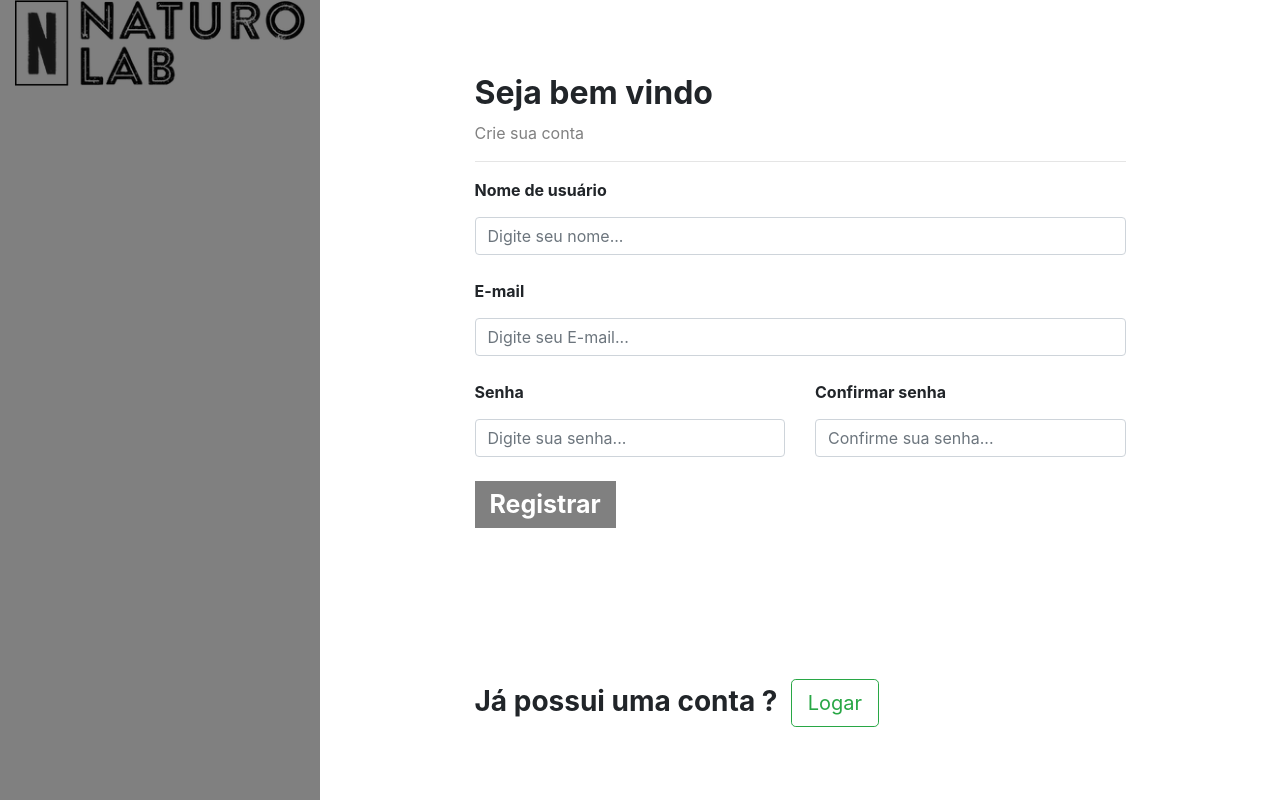
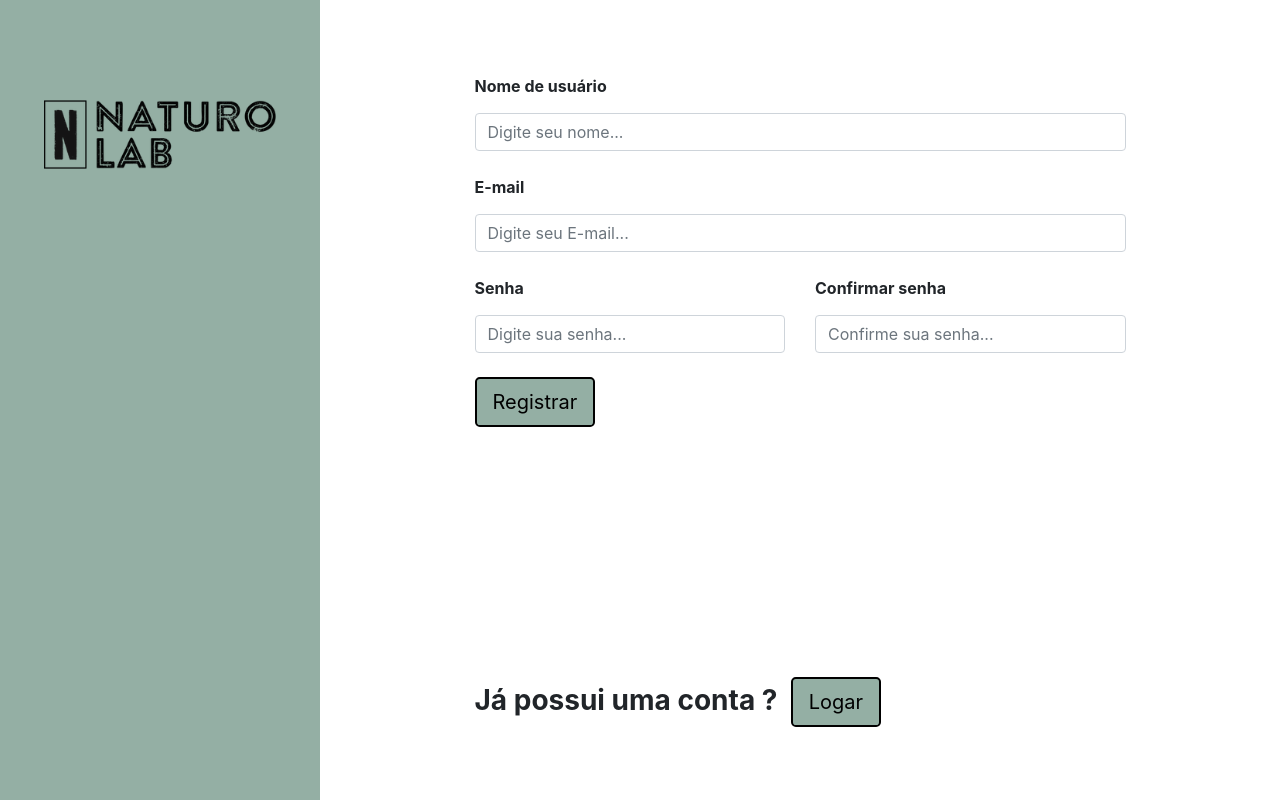
Before and after one commit to LeonardoBaptista-dev/Naturo_lab, a Django app: page / in a window 1280 px wide. Run offline with Django 4.2, Linux system fonts and the light colour scheme.

Commit message:
change color and style button

```diff
--- a/autenticacao/templates/cadastro.html
+++ b/autenticacao/templates/cadastro.html
@@ -25,9 +25,8 @@
 
             <div class="col-md-9">
                 <div class="area_cadastrar">
-                    <h2 class="titulo">Seja bem vindo</h2>
-                    <p class="sub-titulo">Crie sua conta</p>
-                    <hr>
+
+
 
                     <form action="" method="">
                         <span class="bold">Nome de usuário</span>
@@ -48,11 +47,11 @@
                             </div>
                         </div>
                         <br>
-                        <button class="btn-first">Registrar</button>
+                        <a class="btn btn-outline-success btn-lg" style="background-color: #94afa4; color: black; border: 2px solid #000;"">Registrar</a>
 
                     </form>
 
-                    <h3 style="position: absolute; bottom: 65px; font-weight: bold">Já possui uma conta ?&nbsp <a class="btn btn-outline-success btn-lg">Logar</a> </h3>
+                    <h3 style="position: absolute; bottom: 65px; font-weight: bold">Já possui uma conta ?&nbsp <a class="btn btn-outline-success btn-lg" style="background-color: #94afa4; color: black; border: 2px solid #000;"">Logar</a> </h3>
                 </div>
 
             </div>
--- a/templates/static/autenticacao/css/style.css
+++ b/templates/static/autenticacao/css/style.css
@@ -1,5 +1,5 @@
 .sidebar{
-    background-color: gray;
+    background-color: #94afa4;
     height: 100vh;
 }
 
@@ -9,8 +9,9 @@
 }
 
 .img_logo_sidebar{
-    width: 100%;
 
+    width: 80%;
+    margin-top: 100px;
 
 }
 
@@ -33,7 +34,7 @@
 }
 
 .sub-titulo{
-    color: gray;
+    color: #94afa4;
 }
 
 .input-form{
@@ -46,7 +47,7 @@
 
 .input-form:focus{
 
-    border: 2px solid gray !important;
+    border: 2px solid #94afa4 !important;
     outline: 0 !important;
     box-shadow: none !important;
 
@@ -58,11 +59,12 @@
 
 .btn-first{
 
-    border: none;
+    border: 2px solid #000;
+    border-radius: 5%;
     padding: 5px 15px 5px 15px;
     font-size: 25px;
-    background-color: gray;
-    color: white;
+    background-color: #94afa4;
+    color: black;
     font-weight: bold;
 
 }
```
